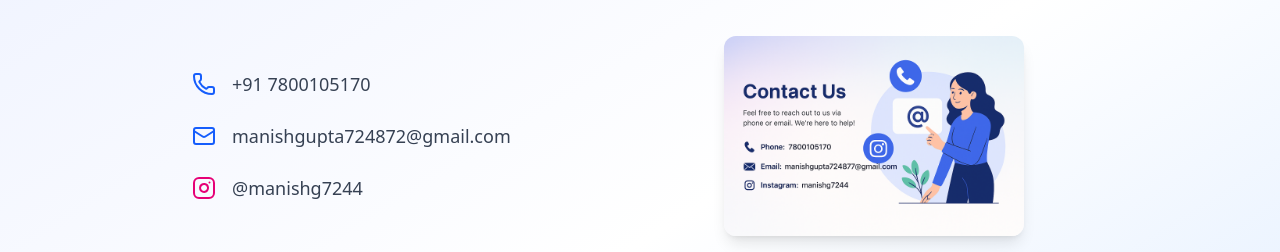
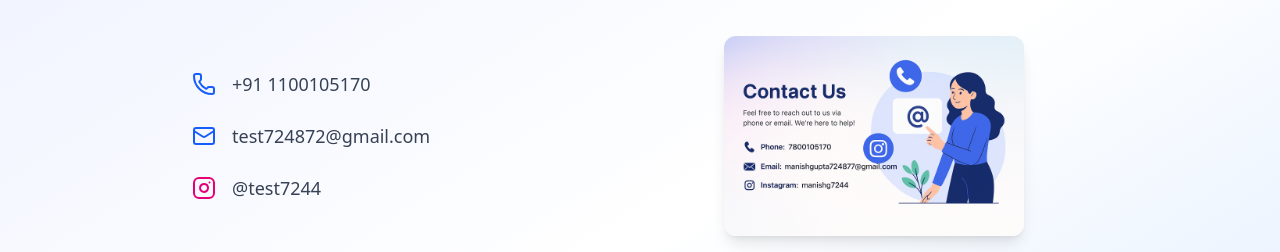
Before and after one commit to manishgupta72/Ai-Blog-Assistant-Frontend, a Next.js app: page /contact in a window 1280 px wide. Shown: the part 276-528 px from the top of the page. Built offline with nearby package versions, Linux system fonts and the light colour scheme; no server answers.

Commit message:
Update page.tsx

```diff
--- a/src/app/contact/page.tsx
+++ b/src/app/contact/page.tsx
@@ -32,19 +32,19 @@ const Contact = () => {
             <div className="flex items-center gap-4">
               <Phone className="text-blue-600" />
               <span className="text-gray-700 text-lg font-medium">
-                +91 7800105170
+                +91 1100105170
               </span>
             </div>
             <div className="flex items-center gap-4">
               <Mail className="text-blue-600" />
               <span className="text-gray-700 text-lg font-medium">
-                manishgupta724872@gmail.com
+                test724872@gmail.com
               </span>
             </div>
             <div className="flex items-center gap-4">
               <Instagram className="text-pink-600" />
               <span className="text-gray-700 text-lg font-medium">
-                @manishg7244
+                @test7244
               </span>
             </div>
           </div>
```
